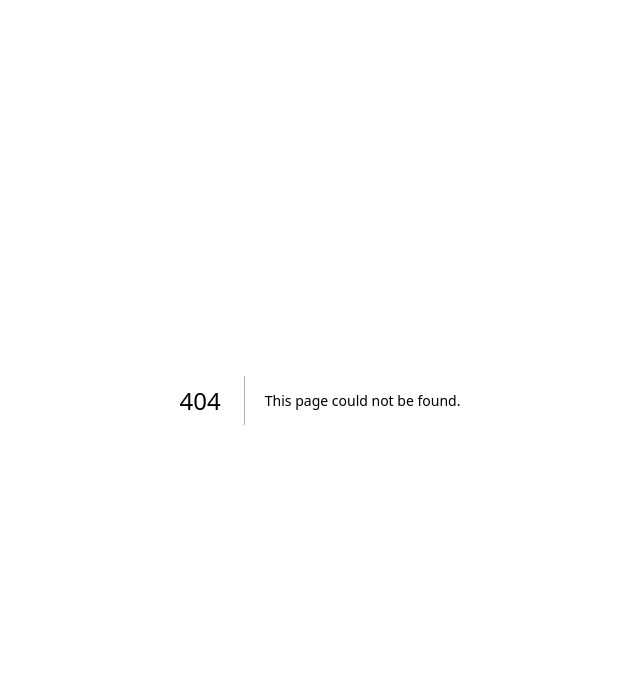
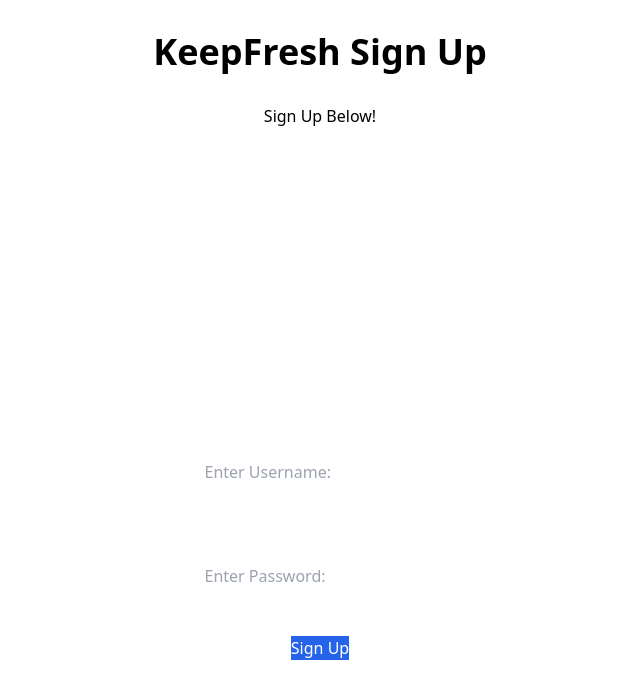
Before and after one commit to hvpham-yorku/project-group-8-keepfresh, a Next.js app in the folder frontend/: page /signup in a window 1280 px wide. Before the commit this address had no page. Shown: the top 698 px of the page, without its empty margins (320-960 px from the left). Built offline with nearby package versions, Linux system fonts and the light colour scheme.

Commit message:
General UI Changes to Auth Pages Made

```diff
--- /dev/null
+++ b/frontend/app/login/page.tsx
@@ -0,0 +1,8 @@
+export default function Login() {
+  return (
+    <div className="min-h-screen flex flex-col items-center justify-center p-8 gap-4">
+      <h1 className="text-4xl font-bold">KeepFresh Login</h1>
+      <p className="mt-4">Login Below</p>
+    </div>
+  );
+}
--- a/frontend/app/page.tsx
+++ b/frontend/app/page.tsx
@@ -1,8 +1,20 @@
+import Link from 'next/link';
+
 export default function Home() {
   return (
-    <div className="p-8">
+    <div className="min-h-screen flex flex-col items-center justify-center p-8 gap-4">
       <h1 className="text-4xl font-bold">KeepFresh</h1>
-      <p className="mt-4">Frontend container is running!</p>
+      <p className="mt-4">Welcome to KeepFresh!</p>
+      <Link href="/login">
+        <button className="bg-blue-600 text-white">
+         Go to Login
+        </button>
+      </Link>
+      <Link href="/signup">
+        <button className="bg-blue-600 text-white">
+          Go to Sign Up
+        </button>
+      </Link>
     </div>
   );
 }
--- /dev/null
+++ b/frontend/app/signup/page.tsx
@@ -0,0 +1,41 @@
+'use client';
+import { useState } from 'react';
+
+export default function SignUp() {
+  const [username, setUsername ] = useState('');
+  const [password, setPassword ] = useState('');
+  const handleSubmit = (e: React.FormEvent) => {
+    e.preventDefault();
+  }
+
+
+  return (
+    <div className="min-h-screen flex flex-col items-center justify-center p-8 gap-4">
+      <h1 className="text-4xl font-bold">KeepFresh Sign Up</h1>
+      <p className="mt-4">Sign Up Below!</p>
+      <form onSubmit={handleSubmit} className="min-h-screen p-8 flex flex-col items-center justify-center gap-4">
+        <input
+          type="text"
+          placeholder="Enter Username: "
+          value={username}
+          onChange={(e) => setUsername(e.target.value)}
+          className="p-8"
+        />
+        <input
+          type="password"
+          placeholder="Enter Password: "
+          value={password}
+          onChange={(e) => setPassword(e.target.value)}
+          className="p-8"
+        />
+        <button
+          type="submit"
+          className="bg-blue-600 text-white"
+        >
+          Sign Up
+        </button>
+
+      </form>
+    </div>
+  );
+}
--- /dev/null
+++ b/frontend/app/userhome/page.tsx
@@ -0,0 +1,8 @@
+export default function SignUp() {
+  return (
+    <div className="min-h-screen flex flex-col items-center justify-center p-8 gap-4">
+      <h1 className="text-4xl font-bold">Welcome to Your Home Page</h1>
+      <p className="mt-4">Get Started Below</p>
+    </div>
+  );
+}
```
